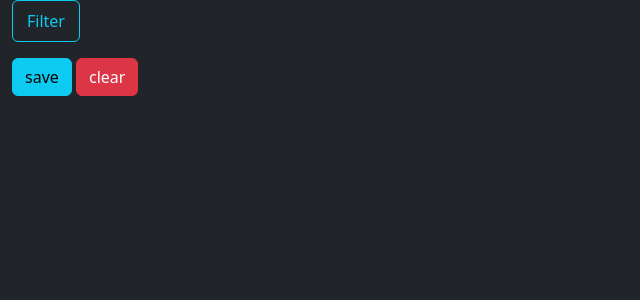
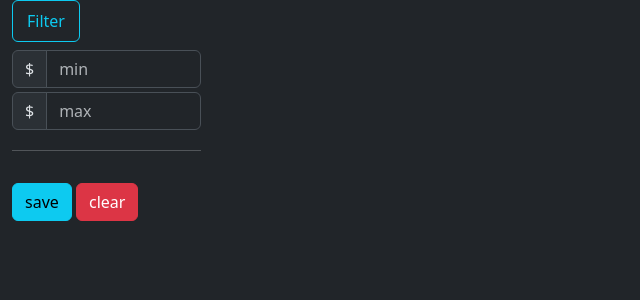
Before and after one commit to SomaRe/hibid_viewer, a Flask app: page / in a window 1280 px wide. Shown: the part 54-354 px from the top of the page, without its empty margins (0-640 px from the left). Run offline with Flask 3, Linux system fonts and the light colour scheme; data that the repository does not hold is empty; parts of the project's set-up code (start-up, migrations or seed data) failed here and were passed over.

Commit message:
added min-max price filter

```diff
--- a/main.py
+++ b/main.py
@@ -390,6 +390,17 @@ def fetch_data():
     page = int(data.get('pageNumber', 1))
     search_query = data.get('searchQuery', '')
     category = data.get('category', '')
+    min_price = data.get('minPrice', '')
+    max_price = data.get('maxPrice', '')
+
+    print({
+        'size': size,
+        'page': page,
+        'search_query': search_query,
+        'category': category,
+        'min_price': min_price,
+        'max_price': max_price
+    })
 
     Session = sessionmaker(bind=engine)
     session = Session()
@@ -397,6 +408,13 @@ def fetch_data():
     query = session.query(Items).order_by(desc(Items.id))
 
     # Apply filters
+    if min_price and max_price:
+        query = query.filter(Items.lotState__highBid.between(min_price, max_price))
+    elif min_price:
+        query = query.filter(Items.lotState__highBid >= min_price)
+    elif max_price:
+        query = query.filter(Items.lotState__highBid <= max_price)
+
     if category:
         query = query.filter(Items.category.like('%' + category + '%'))
     if search_query:
--- a/static/script.js
+++ b/static/script.js
@@ -3,17 +3,18 @@ const toggleButton = document.querySelector("#toggle-button");
 const filterSelected = document.querySelector("#filter-selected");
 const pageNumberElement = document.querySelector("#pageNumber");
 const totalPagesElement = document.querySelector("#totalPages");
+const minFilter = document.querySelector("#min-price-filter");
+const maxFilter = document.querySelector("#max-price-filter");
 const categoriesContainerMain = document.querySelector("#categories-container-main");
 const container = document.querySelector("#container");
 const spinner = document.querySelector("#spinner");
 
 // Page and filter variables
 let pageNumber = 1;
+let minFilterValue = 0;
+let maxFilterValue = 0;
 let selectedCategory = null;
-
-// TODO: For future use or retired
 let chunkSize = 100;
-// let categoryFilters = [];
 
 
 // function to create cards
@@ -87,6 +88,8 @@ function handleResize() {
 // Function to save the selected filter
 function saveFilter() {
   selectedCategory = document.querySelector('input[name="categoryRadio"]:checked')?.value;
+  minFilterValue = minFilter.value;
+  maxFilterValue = maxFilter.value;
   // if screen is small, close the categories
   if (window.innerWidth < 992){
     categoriesContainerMain.style.display = "none";
@@ -105,6 +108,10 @@ function clearFilter() {
   // Retrieve the selected radio button
   const selectedRadio = document.querySelector('input[name="categoryRadio"]:checked');
   selectedCategory = null;
+  minFilterValue = "";
+  maxFilterValue = "";
+  minFilter.value = "";
+  maxFilter.value = "";
   // If a radio button is selected, clear it
   if (selectedRadio) {
     selectedRadio.checked = false;
@@ -159,6 +166,8 @@ function performSearch(event) {
   pageNumber = 1;
   pageNumberElement.value = pageNumber;
   container.innerHTML = "";
+  minFilterValue = minFilter.value;
+  maxFilterValue = maxFilter.value;
   fetchDataAndUpdateUI(false);
 }
 
@@ -179,7 +188,9 @@ function fetchDataAndUpdateUI(isInitialLoad = true) {
     chunkSize: chunkSize,
     pageNumber: pageNumber,
     searchQuery: searchQuery,
-    category: category
+    category: category,
+    minPrice: minFilterValue,
+    maxPrice: maxFilterValue
   };
 
   fetch("/fetchData", {
--- a/templates/index.html
+++ b/templates/index.html
@@ -50,6 +50,17 @@
             </div>
             <div class="col col-md-2" id="categories-container-main">
                 <div id="close-categories">X</div>
+                <div id="price-filter" class="d-flex flex-column">
+                    <div class="input-group mt-lg-2 mt-5 mb-1">
+                        <span class="input-group-text">$</span>
+                        <input type="text" placeholder="min" class="form-control" id="min-price-filter">
+                      </div>
+                    <div class="input-group mb-1">
+                        <span class="input-group-text">$</span>
+                        <input type="text" placeholder="max" class="form-control" id="max-price-filter">
+                    </div>
+                </div>
+                <hr>
                 <div id="categories-container"></div>
                 <button id="save-filter" class="btn btn-info mt-3">save</button>
                 <button id="clear-filter" class="btn btn-danger mt-3">clear</button>
```
